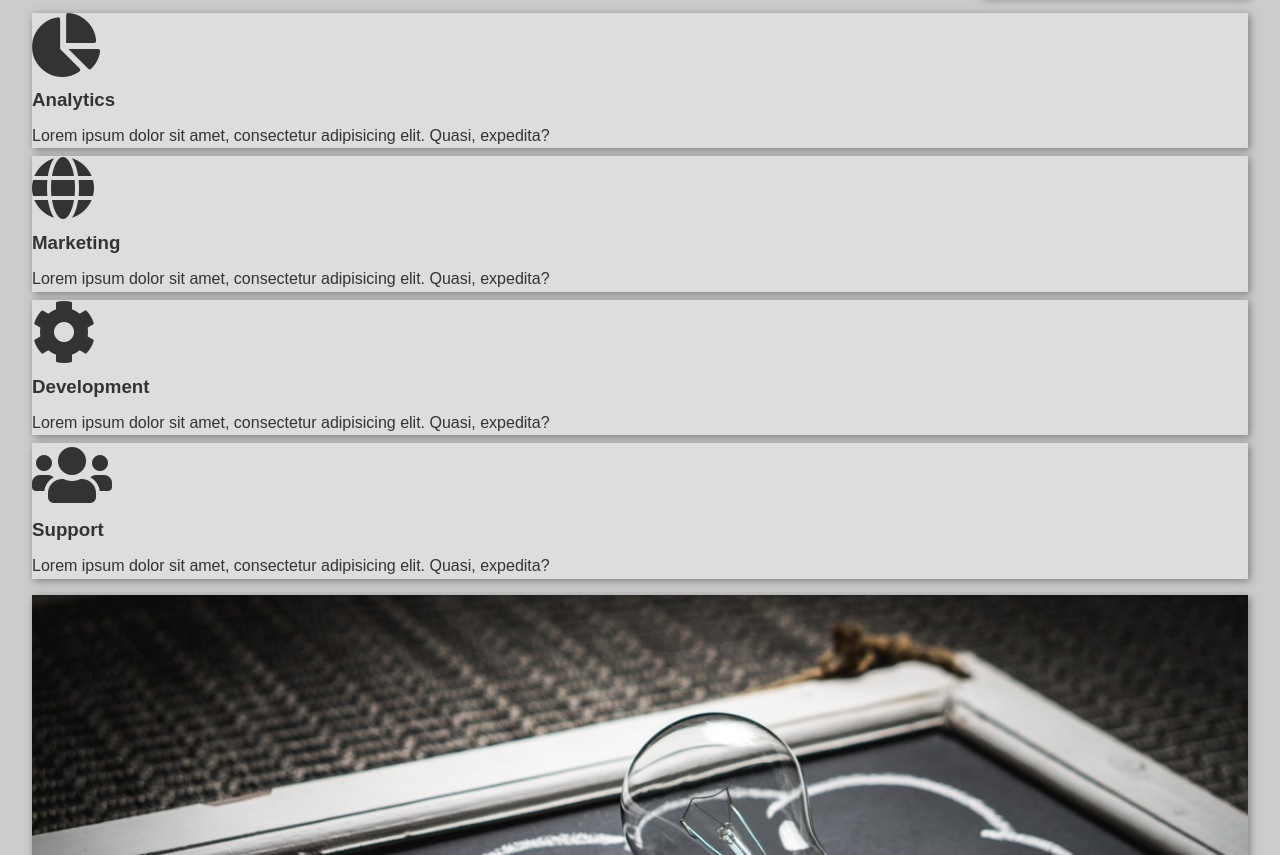
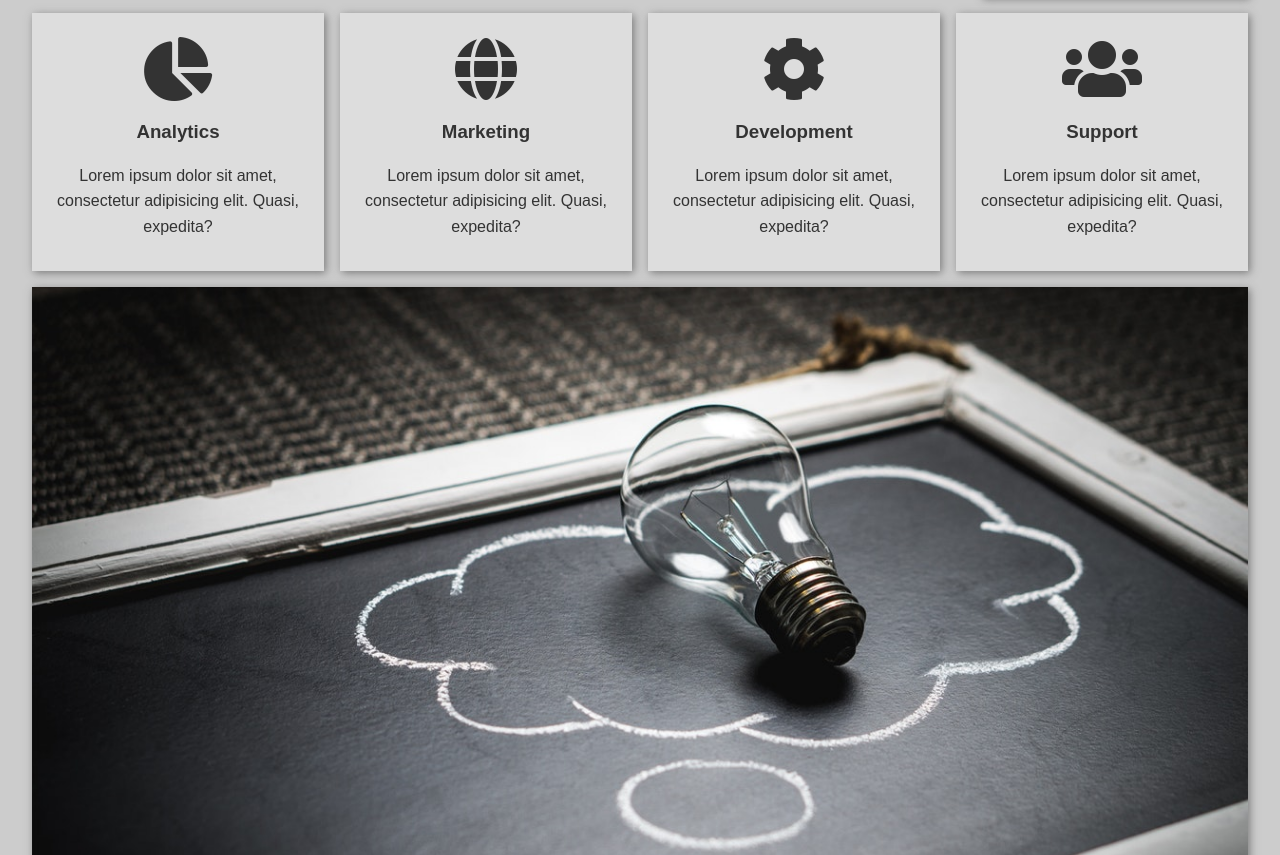
Before and after one commit to ashavakkattil/Day12-gridlayout, a plain HTML site: page index.html in a window 1280 px wide. Shown: the part 641-1496 px from the top of the page. Drawn offline with Linux system fonts and the light colour scheme.

Commit message:
section-2

```diff
--- a/css/style.css
+++ b/css/style.css
@@ -19,7 +19,7 @@ body {
 }
 h1,
 h3 {
-  margin: 0.5rem 0;
+  margin: 1rem 0;
 }
 p{
     margin: 0.5rem 0;
@@ -123,3 +123,15 @@ nav {
 .side-bar .btn{
     justify-self: center;
 }
+
+/* Section 2 */
+.section-2{
+    display: grid;
+    grid-template-columns: repeat(4,1fr);
+    grid-gap: 1rem;
+    justify-content: center;
+    text-align: center;
+}
+.section-2 div{
+    padding: 1.5rem 1rem;
+}
```
